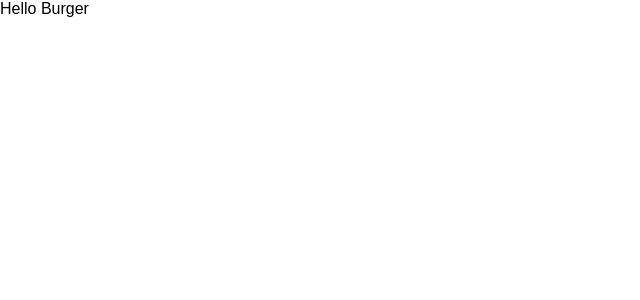
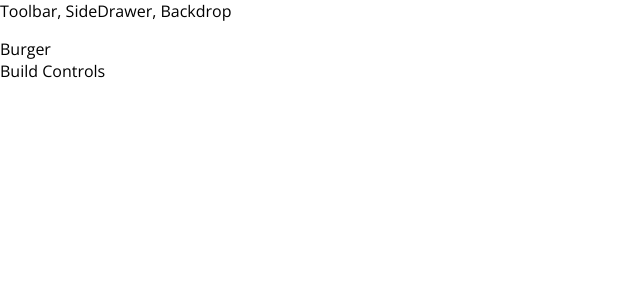
Before and after one commit to tarekcham/Burger-Builder, a React app: page / in a window 1280 px wide. Shown: the top 300 px of the page, without its empty margins (0-640 px from the left). Built offline with nearby package versions, Linux system fonts and the light colour scheme.

Commit message:
burgerbuilder component created

```diff
--- a/src/App.js
+++ b/src/App.js
@@ -1,11 +1,14 @@
-import React, { Component } from 'react';
+import React, { Component } from "react";
+import Layout from "./components/Layout/Layout";
+import BurgerBuilder from "./containers/BurgerBuilder/BurgerBuilder";
 
 class App extends Component {
 	render() {
 		return (
 			<div>
-       Hello Burger
-
+				<Layout>
+					<BurgerBuilder />
+				</Layout>
 			</div>
 		);
 	}
--- /dev/null
+++ b/src/components/Layout/Layout.css
@@ -0,0 +1,3 @@
+.Content {
+	margin-top: 1rem;
+}
--- /dev/null
+++ b/src/components/Layout/Layout.js
@@ -0,0 +1,11 @@
+import React, { Fragment } from "react";
+import classes from "./Layout.css";
+
+const layout = props => (
+	<Fragment>
+		<div>Toolbar, SideDrawer, Backdrop</div>
+		<main className={classes.Content}>{props.children}</main>
+	</Fragment>
+);
+
+export default layout;
--- /dev/null
+++ b/src/containers/BurgerBuilder/BurgerBuilder.js
@@ -0,0 +1,12 @@
+import React, { Component, Fragment } from "react";
+
+export default class BurgerBuilder extends Component {
+	render() {
+		return (
+			<Fragment>
+				<div>Burger</div>
+				<div>Build Controls</div>
+			</Fragment>
+		);
+	}
+}
--- a/src/index.css
+++ b/src/index.css
@@ -1,5 +1,5 @@
 body {
   margin: 0;
   padding: 0;
-  font-family: sans-serif;
+  font-family: 'Open Sans', sans-serif;
 }
```
Lines whose indentation alone changed are shown as unchanged.
